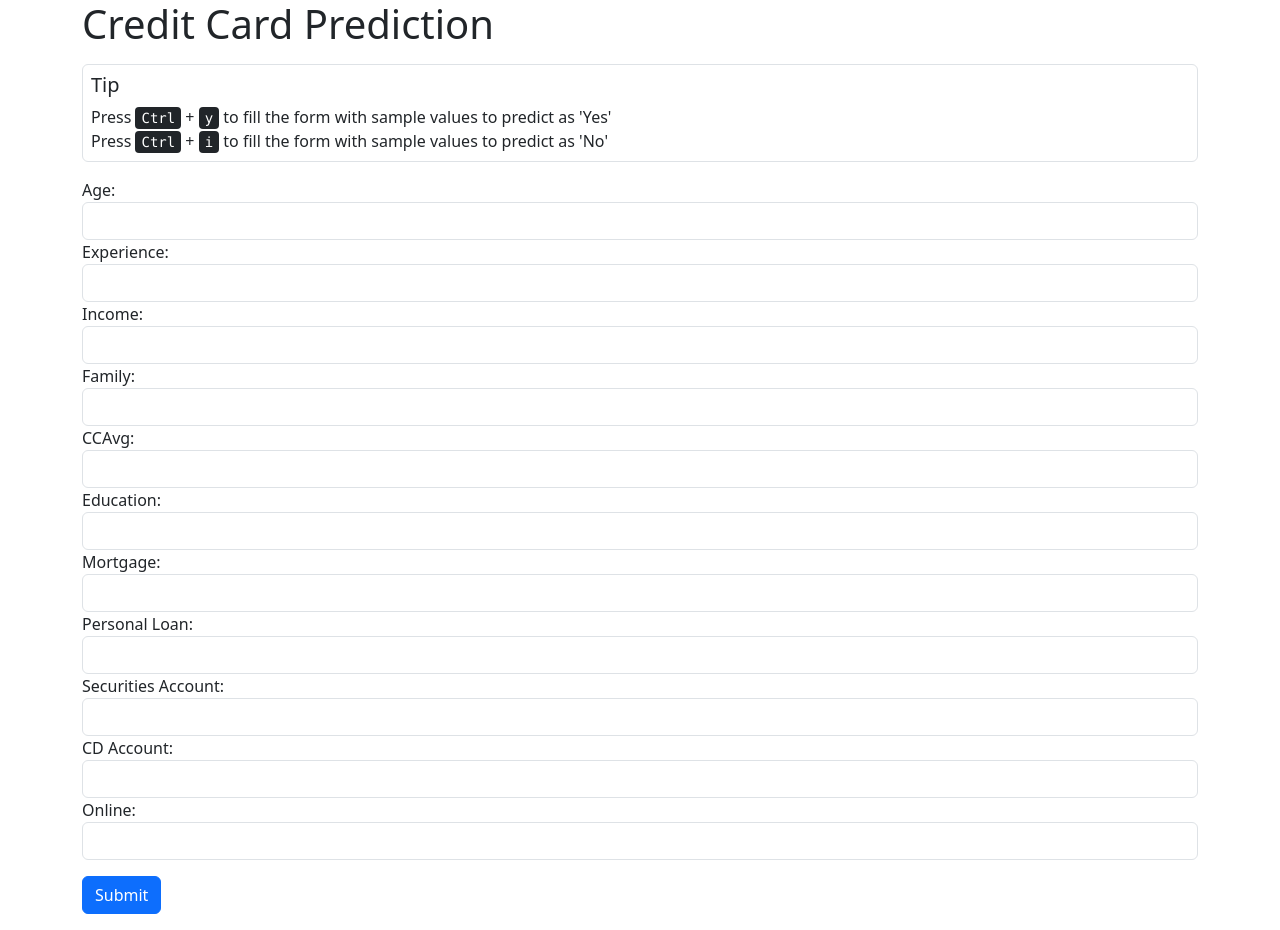
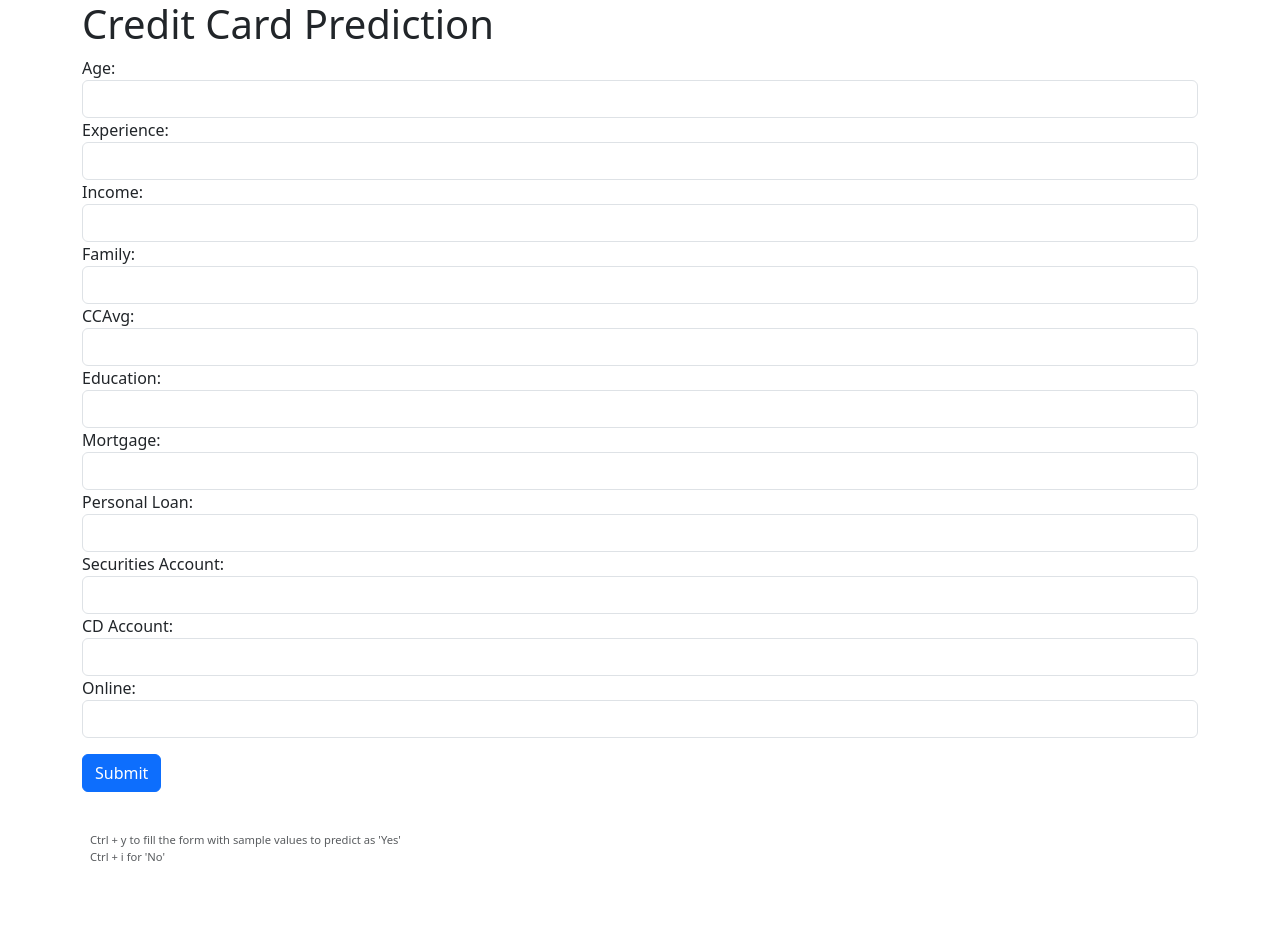
Before and after one commit to PragadeshBS/creditCardPrediction, a Flask app: page / in a window 1280 px wide. After the commit the page ends 861 px from the top, so only its background shows below. Run offline with Flask 3, Linux system fonts and the light colour scheme; parts of the project's set-up code (start-up, migrations or seed data) failed here and were passed over; some libraries are stand-ins or nearby versions.

Commit message:
make tip subtle

```diff
--- a/templates/index.html
+++ b/templates/index.html
@@ -17,17 +17,6 @@
   <body>
     <div class="container">
       <h1>Credit Card Prediction</h1>
-      <div class="border my-3 p-2 rounded">
-        <h5>Tip</h5>
-        <div>
-          Press <kbd>Ctrl</kbd> + <kbd>y</kbd> to fill the form with sample
-          values to predict as 'Yes'
-        </div>
-        <div>
-          Press <kbd>Ctrl</kbd> + <kbd>i</kbd> to fill the form with sample
-          values to predict as 'No'
-        </div>
-      </div>
       <form action="{{url_for('predict')}}" method="POST">
         <div class="form-group">
           <label>Age:</label>
@@ -85,6 +74,12 @@
         </div>
         <button type="submit" class="my-3 btn btn-primary">Submit</button>
       </form>
+      <div class="my-3 p-2 rounded text-muted" style="font-size: 0.7rem">
+        <div>
+          Ctrl + y to fill the form with sample values to predict as 'Yes'
+        </div>
+        <div>Ctrl + i for 'No'</div>
+      </div>
     </div>
 
     <script src="https://stackpath.bootstrapcdn.com/bootstrap/4.5.2/js/bootstrap.min.js"></script>
```
Also changed, not shown: 1 other file.
